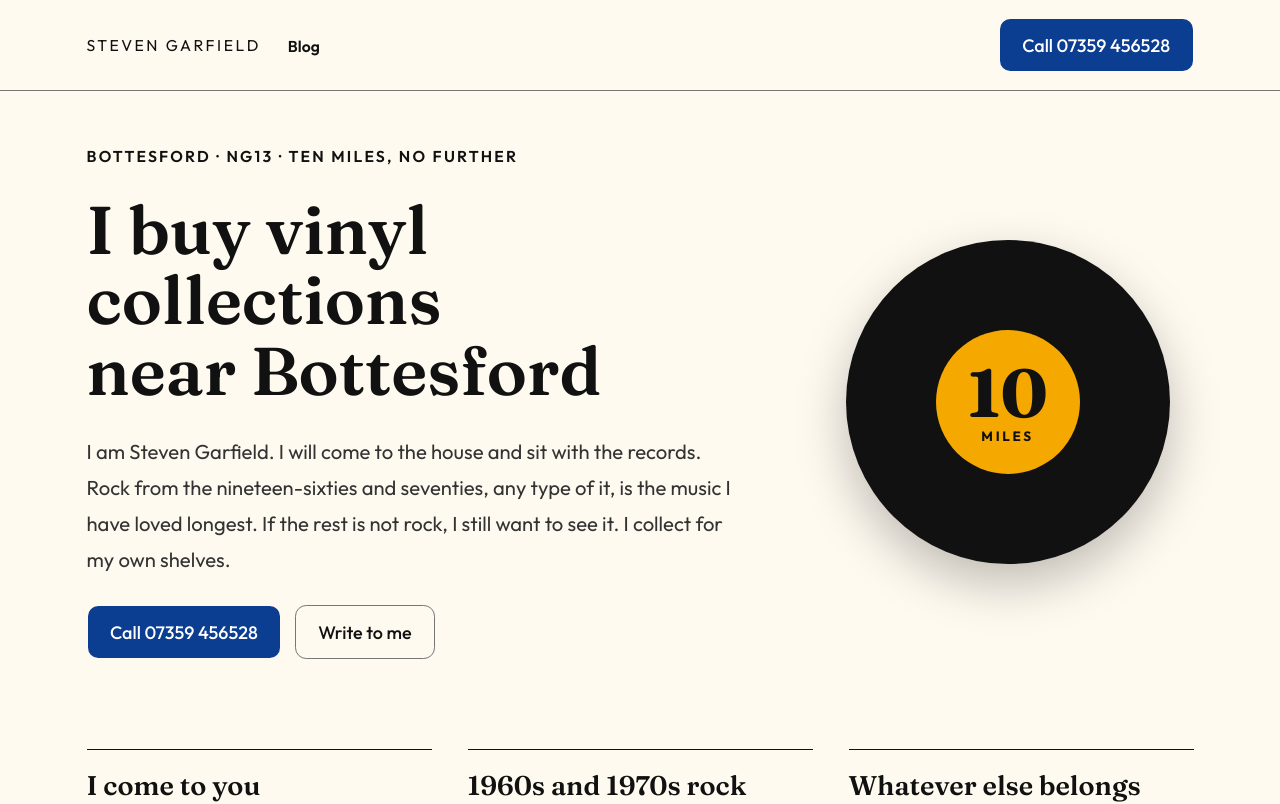
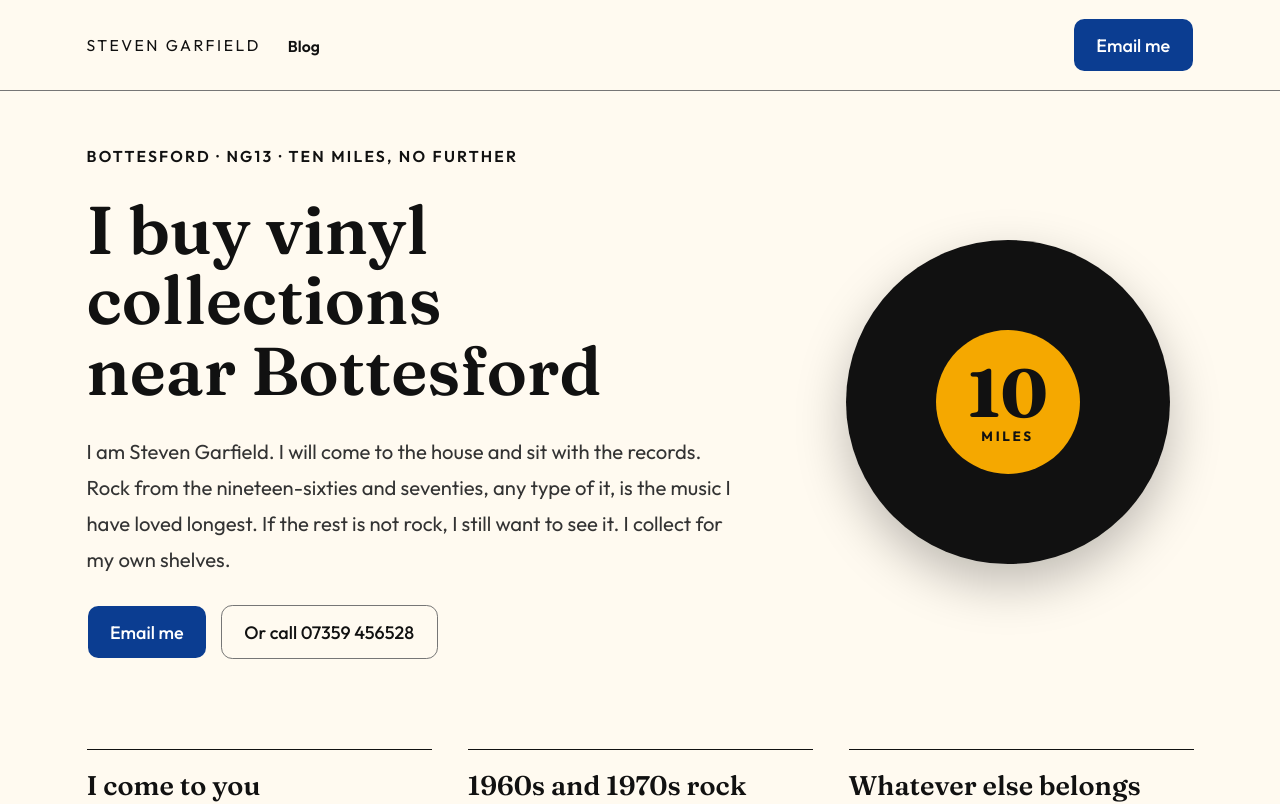
Before and after one commit to FrozenVisions/bottesford-steven-garfield, a Next.js app: page / in a window 1280 px wide. Shown: the top 804 px of the page. Built offline with nearby package versions, Linux system fonts and the light colour scheme; no server answers.

Commit message:
Make email the main way to get in touch; ask for a rough idea or photos, no full list

```diff
--- a/content/blog/selling-a-record-collection-near-bottesford.md
+++ b/content/blog/selling-a-record-collection-near-bottesford.md
@@ -24,8 +24,9 @@ I will still look. I collect for my own shelves, and I am glad of anything that
 
 ## How to get in touch
 
-- Ring me on [07359 456528](tel:+447359456528).
-- Or write to [diotima2003@yahoo.co.uk](mailto:diotima2003@yahoo.co.uk).
+Email is best: [diotima2003@yahoo.co.uk](mailto:diotima2003@yahoo.co.uk). I am happy to take a phone call too, on [07359 456528](tel:+447359456528).
+
+- Email me at [diotima2003@yahoo.co.uk](mailto:diotima2003@yahoo.co.uk), or call [07359 456528](tel:+447359456528).
 - My card is also on the notice board at Bottesford VC Hall, Belvoir Road, NG13 0BG.
 
-When you get in touch, tell me the village, and whether there is any sixties and seventies rock among the records.
+When you get in touch, tell me the village and give me a rough idea of what is in the collection, or attach a few photos to the email. There is no need for a full list, as I can come round and look.
--- a/src/app/opengraph-image.tsx
+++ b/src/app/opengraph-image.tsx
@@ -1,7 +1,7 @@
 import { ImageResponse } from "next/og"
 
 export const alt =
-  "Steven Garfield. I buy all types of vinyl collections within ten miles of Bottesford, mainly late 1960s and early 1970s rock. Call 07359 456528."
+  "Steven Garfield. I buy all types of vinyl collections within ten miles of Bottesford, mainly late 1960s and early 1970s rock. Email diotima2003@yahoo.co.uk or call 07359 456528."
 export const dynamic = "force-static"
 export const size = { width: 1200, height: 630 }
 export const contentType = "image/png"
--- a/src/app/page.tsx
+++ b/src/app/page.tsx
@@ -41,8 +41,8 @@ export default function Home() {
               </Link>
             </nav>
           </div>
-          <a href={contact.phoneHref} className={cn(callClass, "hidden sm:inline-flex")}>
-            Call {contact.phoneDisplay}
+          <a href={`mailto:${contact.email}`} className={cn(callClass, "hidden sm:inline-flex")}>
+            Email me
           </a>
         </div>
       </header>
@@ -63,14 +63,14 @@ export default function Home() {
               rock, I still want to see it. I collect for my own shelves.
             </p>
             <div className="flex flex-col gap-3 sm:flex-row">
-              <a href={contact.phoneHref} className={callClass}>
-                Call {contact.phoneDisplay}
+              <a href={`mailto:${contact.email}`} className={callClass}>
+                Email me
               </a>
               <a
-                href={`mailto:${contact.email}`}
+                href={contact.phoneHref}
                 className={cn(buttonVariants({ size: "lg", variant: "outline" }), "h-12 px-5 text-base")}
               >
-                Write to me
+                Or call {contact.phoneDisplay}
               </a>
             </div>
           </div>
@@ -200,18 +200,19 @@ export default function Home() {
 
         <section id="contact" className="grid gap-8 lg:grid-cols-[0.8fr_1.2fr]">
           <div>
-            <h2 className="text-3xl sm:text-4xl">Ring me, or write</h2>
+            <h2 className="text-3xl sm:text-4xl">Email me, or ring</h2>
             <p className="mt-4 leading-7 text-muted-foreground">
-              Call{" "}
+              Email is best:{" "}
+              <a className="text-foreground underline decoration-primary underline-offset-4 break-all" href={`mailto:${contact.email}`}>
+                {contact.email}
+              </a>
+              . I am happy to take a phone call too, on{" "}
               <a className="text-foreground underline decoration-primary underline-offset-4" href={contact.phoneHref}>
                 {contact.phoneDisplay}
               </a>
-              , or email{" "}
-              <a className="text-foreground underline decoration-primary underline-offset-4 break-all" href={`mailto:${contact.email}`}>
-                {contact.email}
-              </a>
-              . Tell me the village, and whether there is sixties and seventies
-              rock among the records. My card is also on the notice board at {site.hall}.
+              . Give me a rough idea of what is in the collection, or attach a
+              few photos to the email. No full list is needed, as I can come
+              round and look. Tell me the village, too. My card is also on the notice board at {site.hall}.
             </p>
           </div>
           <div className="border border-border bg-card p-5 sm:p-7">
@@ -228,13 +229,14 @@ export default function Home() {
           <p>
             <Link href="/blog" className="underline underline-offset-4">Blog</Link>
           </p>
+          <p>Email {contact.email} (best) or call {contact.phoneDisplay}.</p>
           <p>Steven Garfield, also Steven Gee. I buy vinyl, within ten miles.</p>
         </div>
       </footer>
 
       <div className="fixed inset-x-0 bottom-0 z-20 border-t border-border bg-background/95 p-3 backdrop-blur sm:hidden">
-        <a href={contact.phoneHref} className={cn(callClass, "w-full")}>
-          Call {contact.phoneDisplay}
+        <a href={`mailto:${contact.email}`} className={cn(callClass, "w-full")}>
+          Email me
         </a>
       </div>
     </>
--- a/src/app/sell-vinyl-records/[village]/page.tsx
+++ b/src/app/sell-vinyl-records/[village]/page.tsx
@@ -115,8 +115,8 @@ async function VillageContent({ params }: { params: Promise<{ village: string }>
               </Link>
             </nav>
           </div>
-          <a href={contact.phoneHref} className={cn(buttonVariants({ size: "lg" }), "hidden h-12 px-5 text-base sm:inline-flex")}>
-            Call {contact.phoneDisplay}
+          <a href={`mailto:${contact.email}`} className={cn(buttonVariants({ size: "lg" }), "hidden h-12 px-5 text-base sm:inline-flex")}>
+            Email me
           </a>
         </div>
       </header>
@@ -150,17 +150,17 @@ async function VillageContent({ params }: { params: Promise<{ village: string }>
             I will look at all types of record collection. What I am mainly
             hoping to find is rock from the late nineteen-sixties and early
             seventies. If you have a few boxes from {place.name} that have not
-            been played for years, ring me before they go to the tip.
+            been played for years, email me before they go to the tip.
           </p>
           <div className="flex flex-col gap-3 sm:flex-row">
-            <a href={contact.phoneHref} className={cn(buttonVariants({ size: "lg" }), "h-12 px-5 text-base")}>
-              Call {contact.phoneDisplay}
+            <a href={`mailto:${contact.email}`} className={cn(buttonVariants({ size: "lg" }), "h-12 px-5 text-base")}>
+              Email me
             </a>
             <a
-              href={`mailto:${contact.email}`}
+              href={contact.phoneHref}
               className={cn(buttonVariants({ size: "lg", variant: "outline" }), "h-12 px-5 text-base")}
             >
-              Write to me
+              Or call {contact.phoneDisplay}
             </a>
           </div>
         </section>
@@ -224,18 +224,19 @@ async function VillageContent({ params }: { params: Promise<{ village: string }>
 
         <section id="contact" className="grid gap-8 lg:grid-cols-[0.8fr_1.2fr]">
           <div>
-            <h2 className="text-3xl sm:text-4xl">Ring me, or write</h2>
+            <h2 className="text-3xl sm:text-4xl">Email me, or ring</h2>
             <p className="mt-4 leading-7 text-muted-foreground">
-              Call{" "}
+              Email is best:{" "}
+              <a className="text-foreground underline decoration-primary underline-offset-4 break-all" href={`mailto:${contact.email}`}>
+                {contact.email}
+              </a>
+              . I am happy to take a phone call too, on{" "}
               <a className="text-foreground underline decoration-primary underline-offset-4" href={contact.phoneHref}>
                 {contact.phoneDisplay}
               </a>
-              , or email{" "}
-              <a className="text-foreground underline decoration-primary underline-offset-4 break-all" href={`mailto:${contact.email}`}>
-                {contact.email}
-              </a>
-              . Tell me you are in {place.name} and what kind of records you
-              have. My card is also on the notice board at {site.hall}.
+              . Give me a rough idea of what is in the collection, or attach a
+              few photos to the email. No full list is needed, as I can come
+              round and look. Tell me you are in {place.name}. My card is also on the notice board at {site.hall}.
             </p>
           </div>
           <div className="border border-border bg-card p-5 sm:p-7">
@@ -253,13 +254,14 @@ async function VillageContent({ params }: { params: Promise<{ village: string }>
             <Link href="/" className="underline underline-offset-4">Home</Link>
             <Link href="/blog" className="underline underline-offset-4">Blog</Link>
           </p>
+          <p>Email {contact.email} (best) or call {contact.phoneDisplay}.</p>
           <p>Steven Garfield, also Steven Gee. I buy vinyl, within ten miles.</p>
         </div>
       </footer>
 
       <div className="fixed inset-x-0 bottom-0 z-20 border-t border-border bg-background/95 p-3 backdrop-blur sm:hidden">
-        <a href={contact.phoneHref} className={cn(buttonVariants({ size: "lg" }), "h-12 w-full px-5 text-base")}>
-          Call {contact.phoneDisplay}
+        <a href={`mailto:${contact.email}`} className={cn(buttonVariants({ size: "lg" }), "h-12 w-full px-5 text-base")}>
+          Email me
         </a>
       </div>
     </>
--- a/src/components/site-chrome.tsx
+++ b/src/components/site-chrome.tsx
@@ -17,8 +17,8 @@ export function SiteHeader() {
             </Link>
           </nav>
         </div>
-        <a href={contact.phoneHref} className={cn(buttonVariants({ size: "lg" }), "hidden h-12 px-5 text-base sm:inline-flex")}>
-          Call {contact.phoneDisplay}
+        <a href={`mailto:${contact.email}`} className={cn(buttonVariants({ size: "lg" }), "hidden h-12 px-5 text-base sm:inline-flex")}>
+          Email me
         </a>
       </div>
     </header>
@@ -37,12 +37,13 @@ export function SiteFooter() {
             <Link href="/" className="underline underline-offset-4">Home</Link>
             <Link href="/blog" className="underline underline-offset-4">Blog</Link>
           </p>
+          <p>Email {contact.email} (best) or call {contact.phoneDisplay}.</p>
           <p>Steven Garfield, also Steven Gee. I buy vinyl, within ten miles.</p>
         </div>
       </footer>
       <div className="fixed inset-x-0 bottom-0 z-20 border-t border-border bg-background/95 p-3 backdrop-blur sm:hidden">
-        <a href={contact.phoneHref} className={cn(buttonVariants({ size: "lg" }), "h-12 w-full px-5 text-base")}>
-          Call {contact.phoneDisplay}
+        <a href={`mailto:${contact.email}`} className={cn(buttonVariants({ size: "lg" }), "h-12 w-full px-5 text-base")}>
+          Email me
         </a>
       </div>
     </>
--- a/src/lib/site.ts
+++ b/src/lib/site.ts
@@ -22,7 +22,7 @@ export const site = {
 export const seo = {
   title: "Steven Garfield | Vinyl Buyer near Bottesford, NG13",
   description:
-    "I am Steven Garfield. I buy vinyl record collections within 10 miles of Bottesford, NG13. Call 07359 456528. I come for 1960s and 1970s rock of any kind, and for other records I want in my own collection.",
+    "I am Steven Garfield. I buy vinyl record collections within 10 miles of Bottesford, NG13. Email diotima2003@yahoo.co.uk or call 07359 456528. I come for 1960s and 1970s rock of any kind, and for other records I want in my own collection.",
   keywords: [
     "Steven Garfield",
     "Steven Garfield Bottesford",
@@ -97,7 +97,7 @@ export const faqs = [
   {
     question: "How do I contact Steven Garfield?",
     answer:
-      "Ring me on 07359 456528, or write to diotima2003@yahoo.co.uk. My card is also on the notice board at Bottesford VC Hall, Belvoir Road, NG13 0BG.",
+      "Email is best: diotima2003@yahoo.co.uk. I am happy to take a phone call too, on 07359 456528. A rough idea of what is in the collection, or a few photos attached to the email, is plenty. No full list is needed, as I can come round and look. My card is also on the notice board at Bottesford VC Hall, Belvoir Road, NG13 0BG.",
   },
 ]
 
```
Also changed, not shown: src/components/enquiry-form.tsx (+4 -3 lines).
